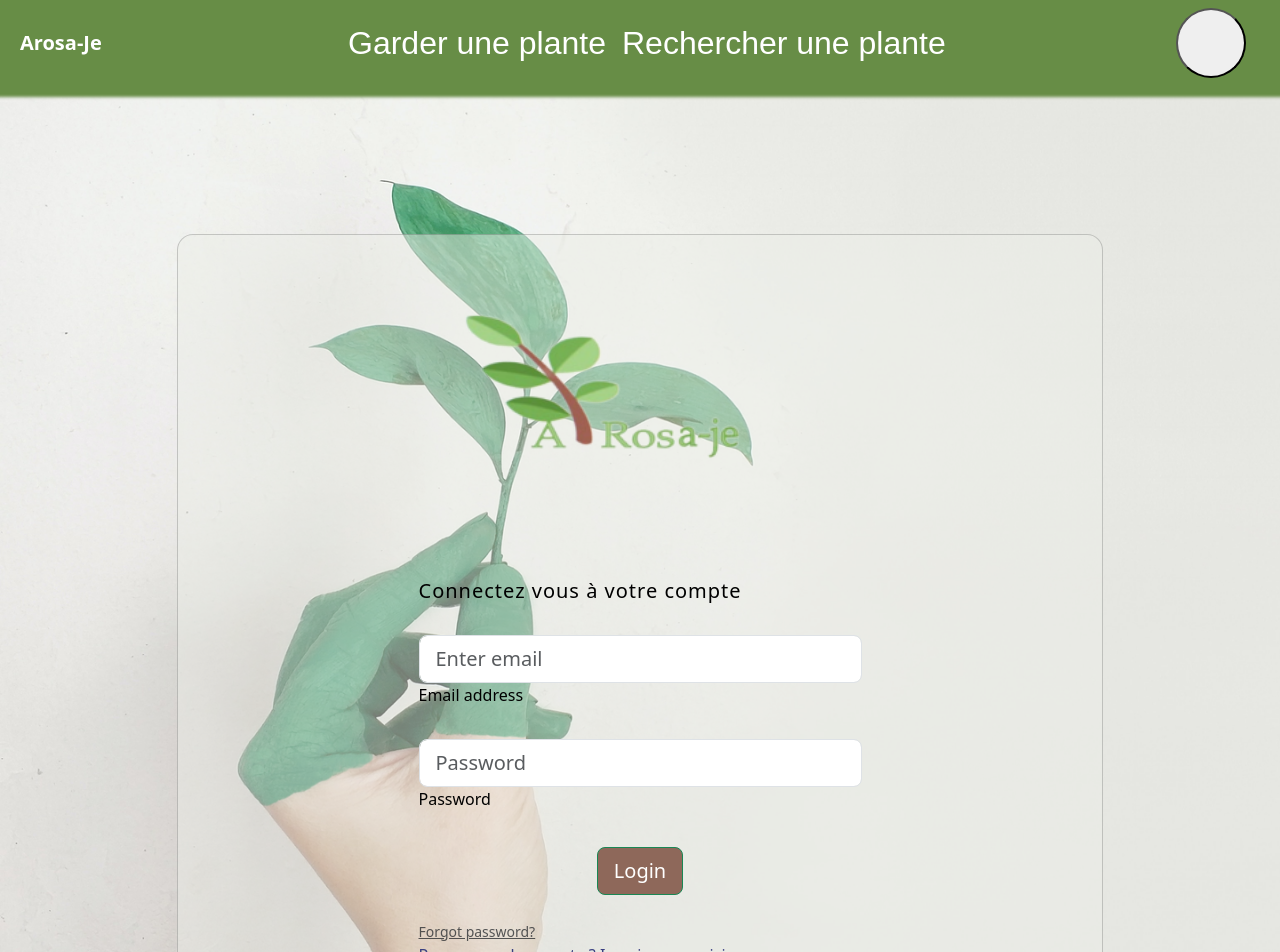
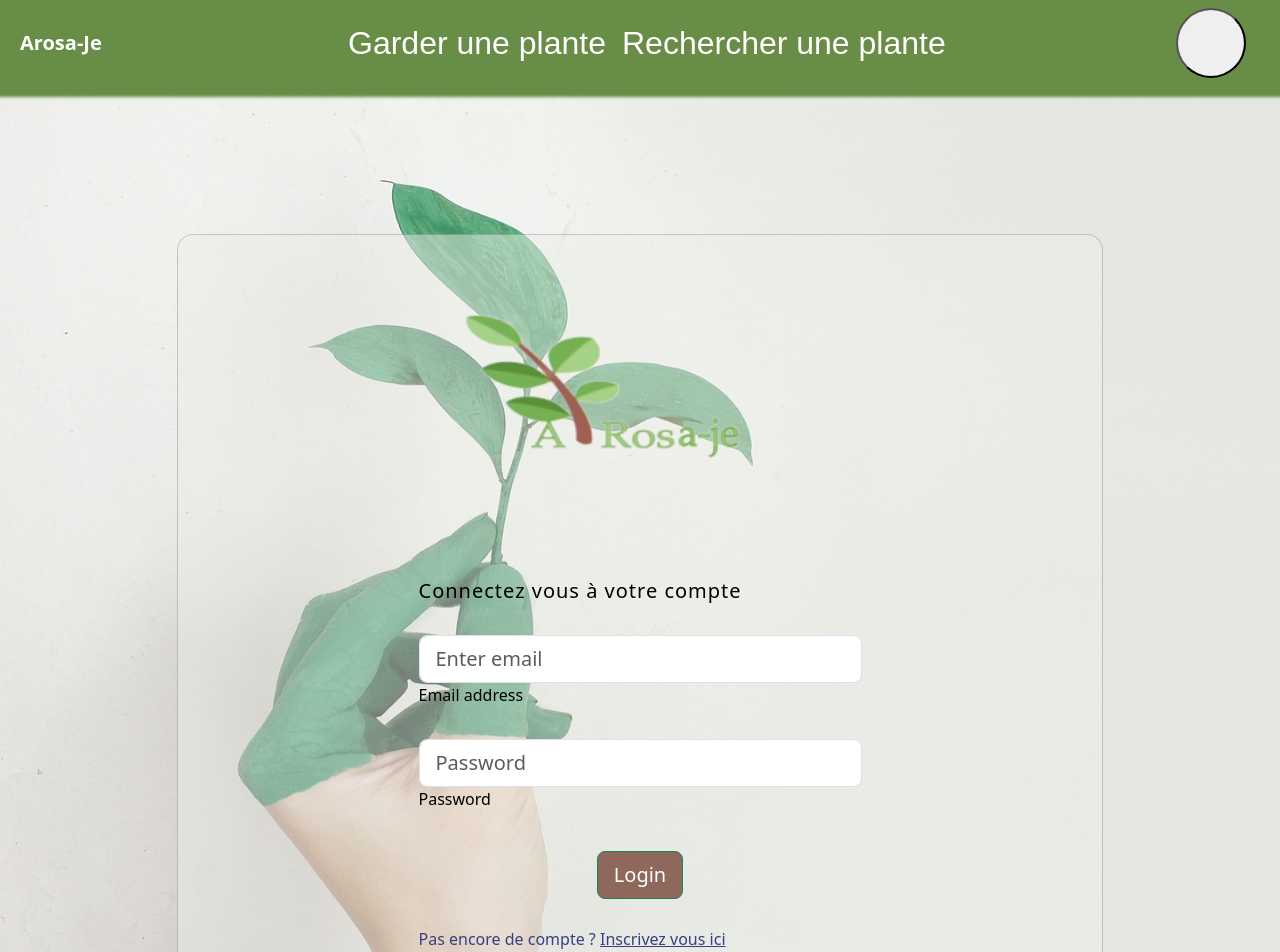
Before and after one commit to JRedxs/MSPR-BDD-B3, a React (Create React App) app in the folder MSPR-BDD-B3-WebApp/front/: page /login in a window 1280 px wide. Shown: the top 952 px of the page. Built offline with nearby package versions, Linux system fonts and the light colour scheme; some icons are missing.

Commit message:
masquage change password

```diff
--- a/MSPR-BDD-B3-WebApp/front/src/components/Login.js
+++ b/MSPR-BDD-B3-WebApp/front/src/components/Login.js
@@ -50,9 +50,10 @@ const LoginPage = () => {
                                                     <label className="form-label" htmlFor="form2Example27">Password</label>
                                                 </div>
                                                 <div className="d-flex justify-content-center pt-1 mb-4">
-                                                    <button className="btn btn-success btn-lg btn-block" style={{ backgroundColor: '#8E685A ', color: 'white' }} type="submit" to="/RegisterPlante">Login</button>
+                                                    <button className="btn btn-success btn-lg btn-block m-1" style={{ backgroundColor: '#8E685A ', color: 'white' }} type="submit" to="/RegisterPlante">Login</button>
+                                                    {/* <button className="btn btn-success btn-lg btn-block m-1"  style={{ backgroundColor: '#8E685A ', color: 'white' }} to="/changePass">Forgot password?</button> */}
                                                 </div>
-                                                <a className="small text-muted" to="/changePass">Forgot password?</a>
+
                                                 <p className="mb-5 pb-lg-2" style={{ color: "#393f81" }}>Pas encore de compte ? <a href="/Register" style={{ color: "#393f81" }}>Inscrivez vous ici</a></p>
                                             </form>
                                         </div>
```
